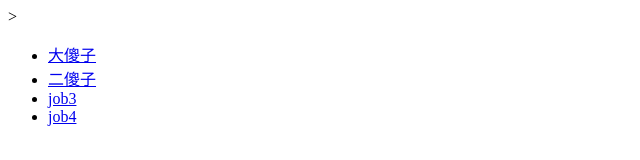
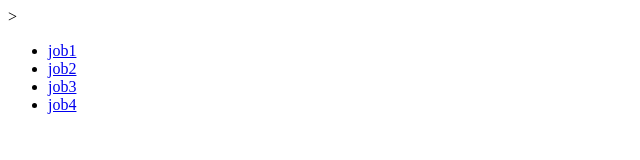
Before and after one commit to Zhengjinhui/Zhengjinhui.github.io, a plain HTML site: page index.html in a window 1280 px wide. Shown: the whole page, without its empty margins (0-640 px from the left). Drawn offline with Linux system fonts and the light colour scheme.

Commit message:
Update index.html

```diff
--- a/index.html
+++ b/index.html
@@ -6,8 +6,8 @@
 </head>
 <body>>
 	<ul>
-		<li><a href="job1/zuoye.html">大傻子</a></li>
-		<li><a href="job2/作业1.html">二傻子</a></li>
+		<li><a href="job1/zuoye.html">job1</a></li>
+		<li><a href="job2/作业1.html">job2</a></li>
 		<li><a href="job3/html/作业三.html">job3</a></li>
 		<li><a href="job4/index.html">job4</a></li>
 	</ul>
```
